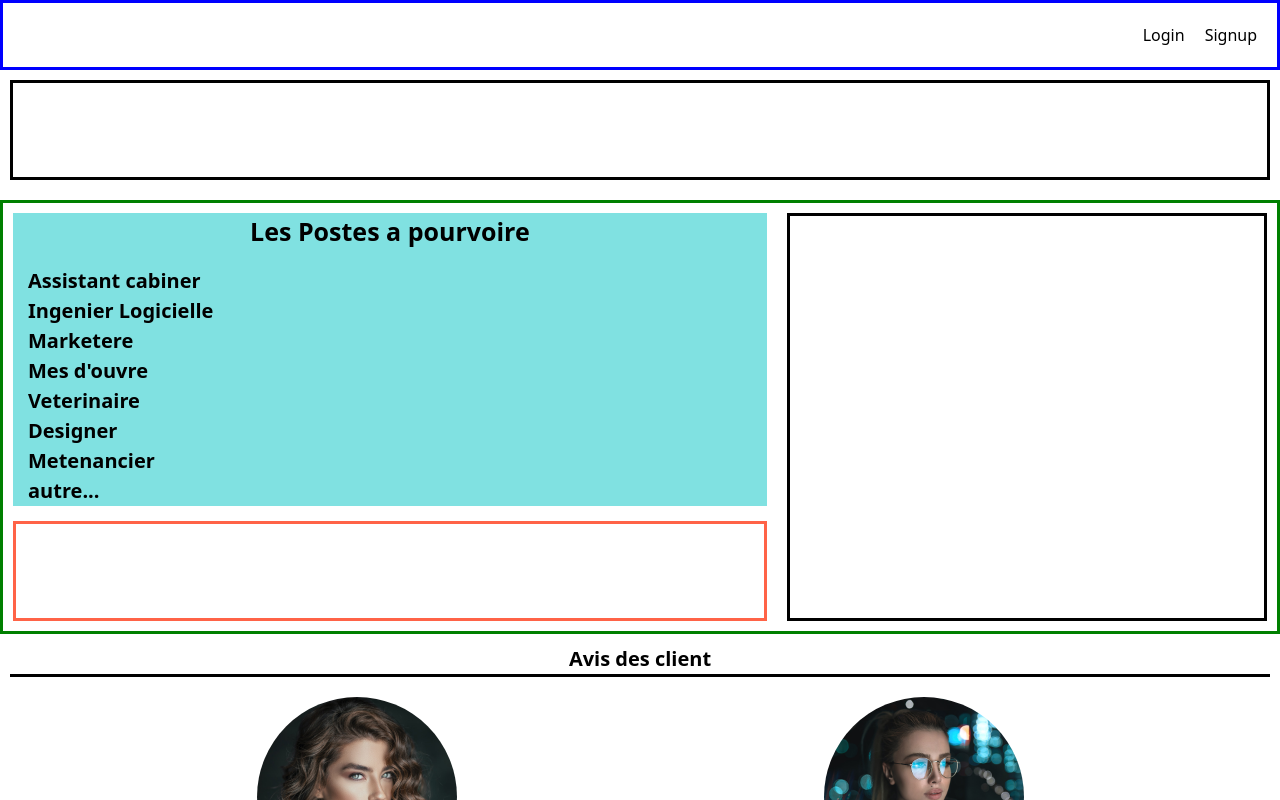
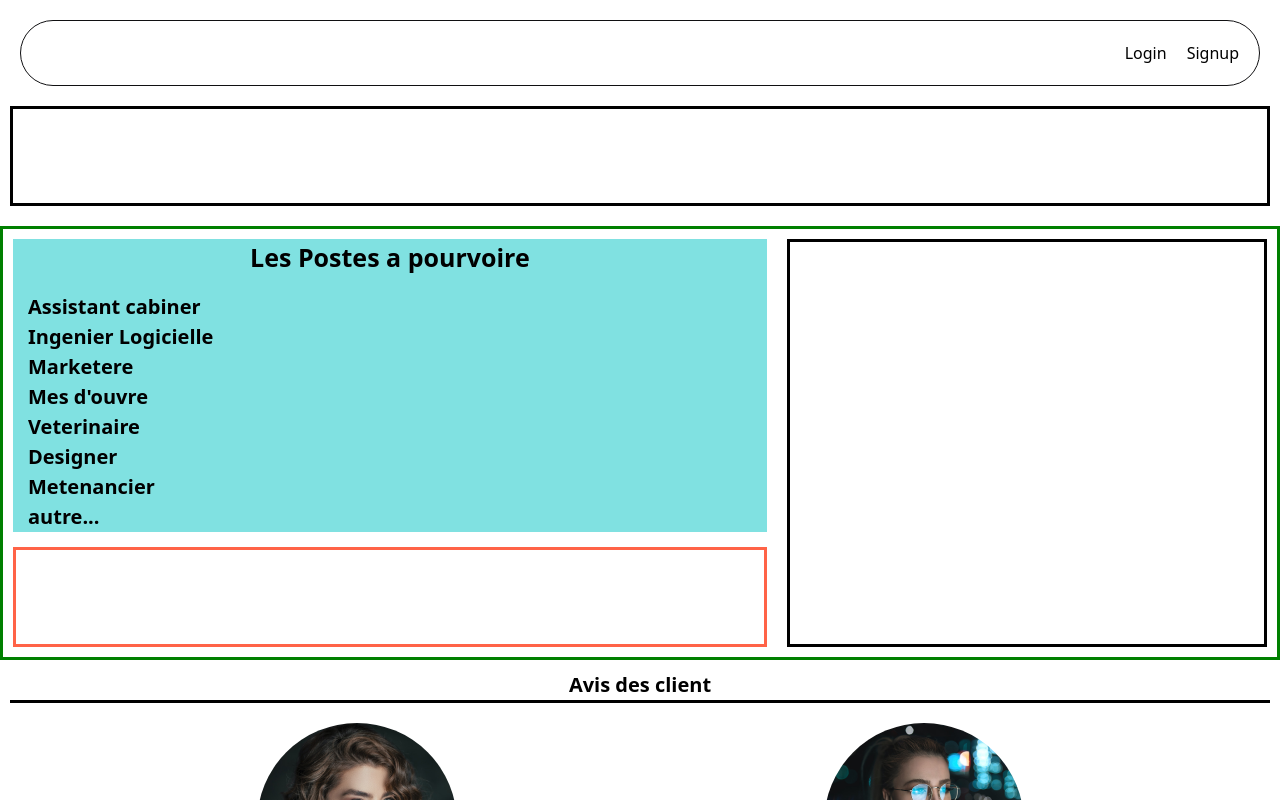
Before and after one commit to Djanfarouhanif/offre, an Angular app: page /home in a window 1280 px wide. Shown: the top 800 px of the page. Built offline with nearby package versions, Linux system fonts and the light colour scheme.

Commit message:
ordre the contener items

```diff
--- a/src/app/fre-profile/fre-profile.component.css
+++ b/src/app/fre-profile/fre-profile.component.css
@@ -33,3 +33,17 @@ h5{
     border-radius: 10px;
 
 }
+
+
+@media screen and (max-width:700px){
+   .contener{
+    grid-template-columns: auto;
+
+   }
+   .profile{
+    order: 1;
+   }
+   .message{
+    order: 2;
+   }
+}
--- a/src/app/fre-profile/fre-profile.component.html
+++ b/src/app/fre-profile/fre-profile.component.html
@@ -1,7 +1,7 @@
 
 <div class="contener">
     <div class="message">
-
+        <p>salut</p>
 
     </div>
     <div class="profile">
--- a/src/app/header/header.component.css
+++ b/src/app/header/header.component.css
@@ -1,7 +1,9 @@
 .content{
-    border: solid blue;
+    border:1px solid rgb(16, 16, 18);
     display:flex;
     justify-content: space-between;
+    margin: 20px;
+    border-radius: 40px;
 }
 
 .connect{
```
